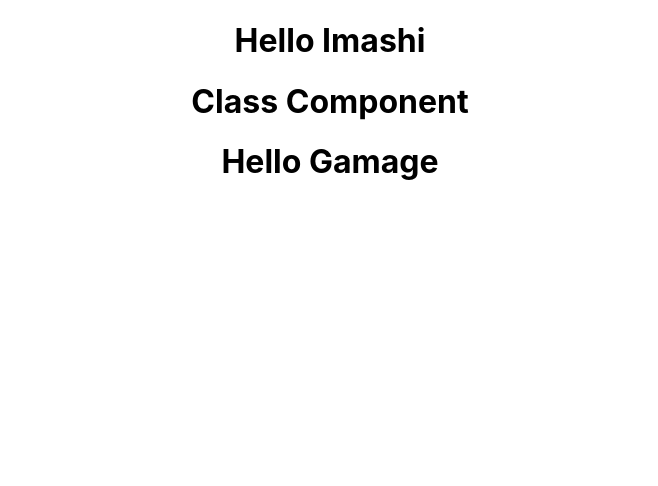
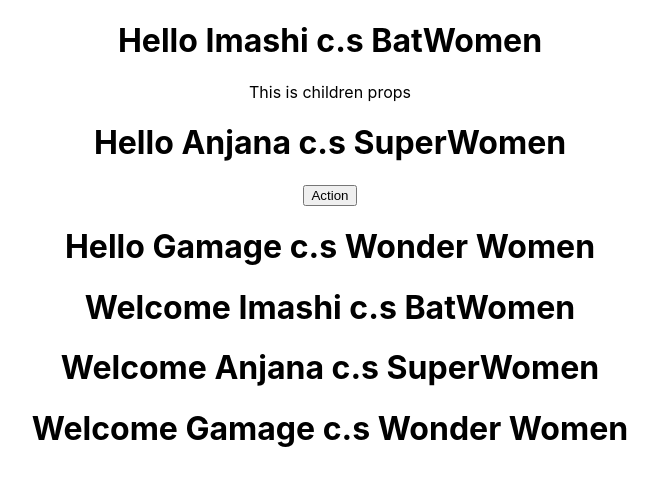
Before and after one commit to IshanMark/hello-world, a React (Create React App) app: page / in a window 1280 px wide. Shown: the top 486 px of the page, without its empty margins (310-968 px from the left). Built offline with nearby package versions, Linux system fonts and the light colour scheme.

Commit message:
Add props

```diff
--- a/src/App.js
+++ b/src/App.js
@@ -1,18 +1,31 @@
 import React from "react"
 //import logo from './logo.svg';
 import './App.css';
-import {Greet} from './components/Greet'
+import Greet from './components/Greet'
 import Welcome from "./components/Welcome";
-import Hello from "./components/Hello"
+//import Hello from "./components/Hello"
 
 function App() {
   return (
     <div className="App">
-      <Greet/>
+      {/*<Greet/>*/}
 
-      <Welcome/>
+      {/*<Welcome/>*/}
 
-      <Hello/>
+      {/*<Hello/>*/}
+
+      <Greet name = "Imashi" heroname = "BatWomen">
+        <p>This is children props</p>
+      </Greet>
+      <Greet name = "Anjana" heroname = "SuperWomen">
+        <button>Action</button>
+      </Greet>
+      <Greet name = "Gamage" heroname = "Wonder Women"/>
+
+      <Welcome name = "Imashi" heroname = "BatWomen"></Welcome>
+      <Welcome name = "Anjana" heroname = "SuperWomen"></Welcome>
+      <Welcome name = "Gamage" heroname = "Wonder Women"></Welcome>
+
     </div>
   );
 }
--- a/src/components/Greet.js
+++ b/src/components/Greet.js
@@ -4,6 +4,16 @@ import React from "react"
 //    return <h1>Hello Imashi</h1>
 //}.
 
-export const Greet = () => <h1>Hello Imashi</h1>
+const Greet = props => {
+    console.log(props)
+    return (
+        <div>
+            <h1>Hello {props.name} c.s {props.heroname}</h1>
+            {props.children}
+        </div>
 
-//export default Greet;
+    )
+    //return<h1>Hello Imashi</h1>
+}
+
+export default Greet
--- a/src/components/Welcome.js
+++ b/src/components/Welcome.js
@@ -2,7 +2,9 @@ import React , { Component } from 'react'
 
 class Welcome extends Component {
     render(){
-        return <h1>Class Component</h1>
+        //return <h1>Class Component</h1>
+
+        return <h1>Welcome {this.props.name} c.s {this.props.heroname}</h1>
     }
 }
 
```
